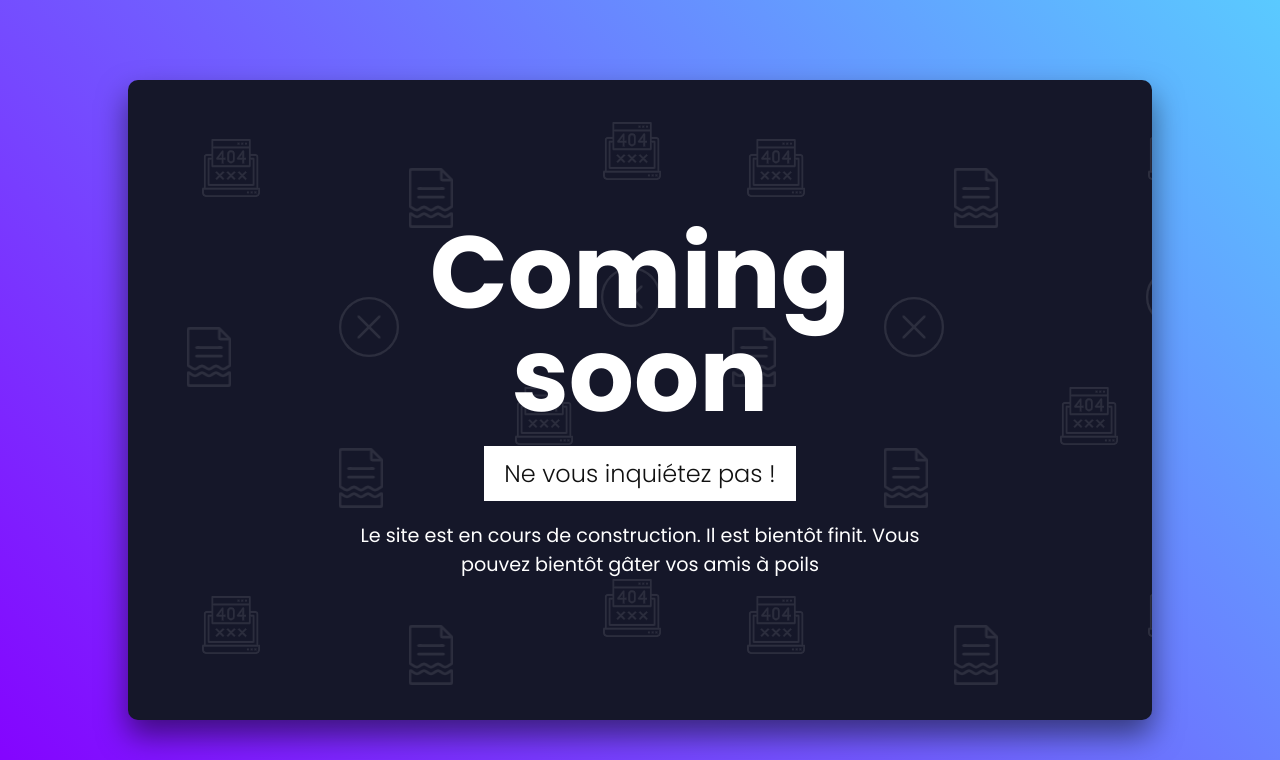
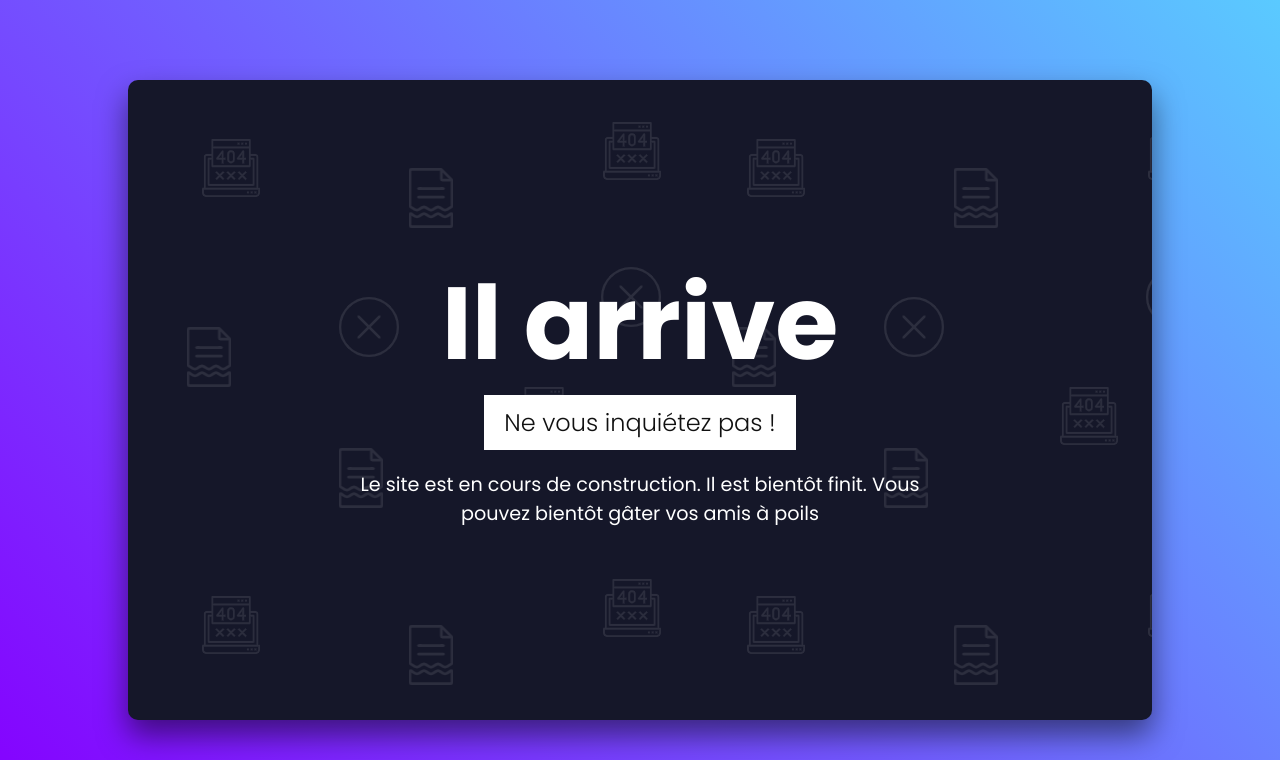
Before and after one commit to elias-cardon/404, a PHP site: page / in a window 1280 px wide. Shown: the top 760 px of the page. Run offline with PHP 8.4, Linux system fonts and the light colour scheme.

Commit message:
On change le texte

```diff
--- a/index.php
+++ b/index.php
@@ -12,7 +12,7 @@
 <body>
 <div id="container">
     <div class="content">
-        <h2>Coming soon</h2>
+        <h2>Il arrive</h2>
         <h4>Ne vous inquiétez pas !</h4>
         <p>Le site est en cours de construction. Il est bientôt finit. Vous pouvez bientôt gâter vos amis à poils</p>
     </div>
```
